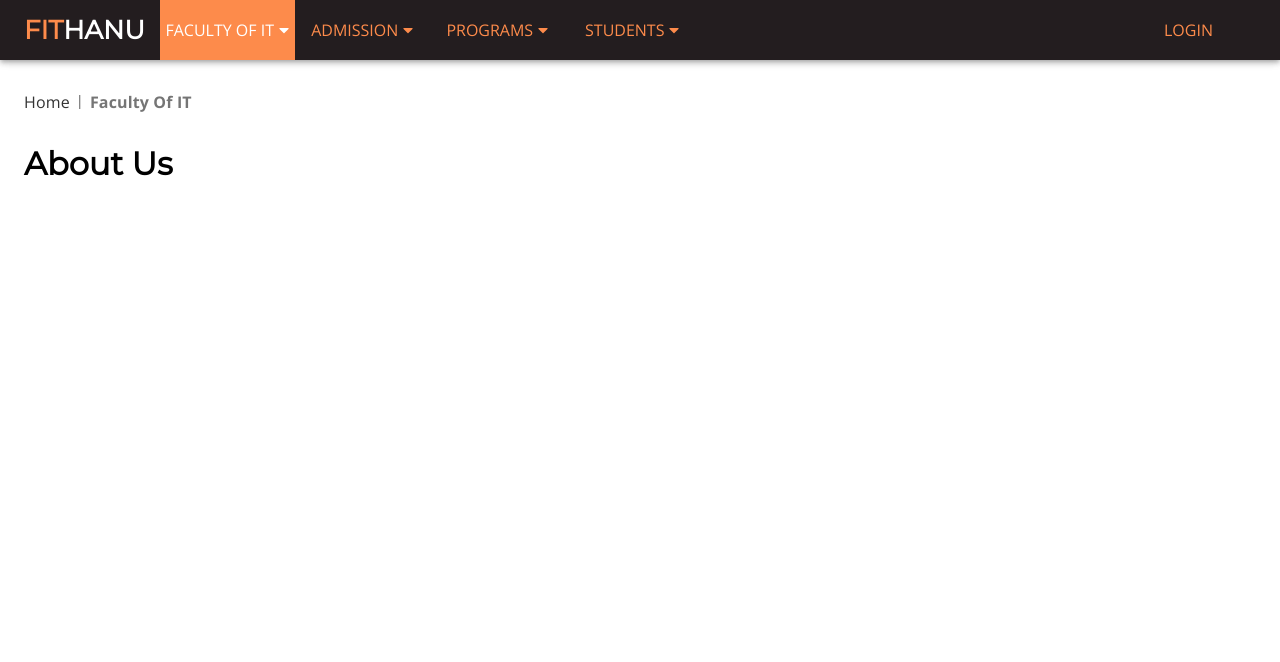
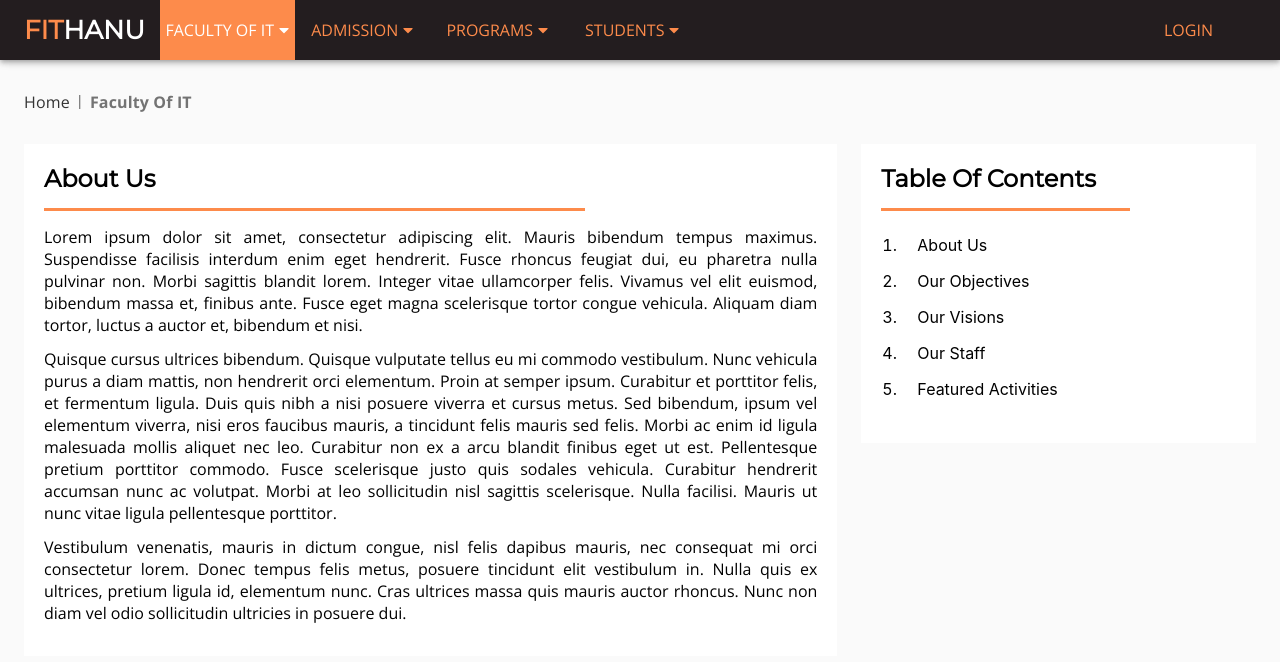
Before and after one commit to locbq/fit-hanu, a React (Create React App) app: page /faculty-of-IT in a window 1280 px wide. Shown: the top 662 px of the page. Built offline with nearby package versions, Linux system fonts and the light colour scheme.

Commit message:
about us page wip

```diff
--- /dev/null
+++ b/src/components/TableOfContents/index.js
@@ -0,0 +1,35 @@
+import React from 'react';
+
+import { Heading2 } from 'components/Headings';
+import {
+  StyledGridHeader,
+  StyledGrid,
+  Divider,
+  StyledNavLink,
+  StyledList,
+  StyledListItem,
+} from './styles';
+
+function TableOfContents({
+  links = [],
+}) {
+  return (
+    <StyledGrid>
+      <StyledGridHeader>
+        <Heading2 margin="0px 0px 15px 0px">Table Of Contents</Heading2>
+        <Divider />
+      </StyledGridHeader>
+
+      <StyledList component="ol">
+        {links.map((link) => (
+          <StyledListItem>
+            <StyledNavLink to={link.url}>{link.title}</StyledNavLink>
+          </StyledListItem>
+        ))}
+      </StyledList>
+
+    </StyledGrid>
+  );
+}
+
+export default TableOfContents;
--- /dev/null
+++ b/src/components/TableOfContents/styles.js
@@ -0,0 +1,39 @@
+import {
+  styled,
+  Grid,
+  List,
+  ListItem,
+} from '@material-ui/core';
+import { NavLink } from 'react-router-dom';
+
+export const StyledGridHeader = styled(Grid)({
+  marginBottom: '15px',
+});
+
+export const StyledGrid = styled(Grid)({
+  background: '#ffffff',
+  padding: '20px',
+});
+
+export const Divider = styled(Grid)({
+  width: '70%',
+  height: '3px',
+  background: '#fd8b4b',
+});
+
+export const StyledNavLink = styled(NavLink)({
+  textDecoration: 'none',
+  transition: '0.25s ease-in-out',
+  color: '#000',
+  '&:hover': {
+    color: '#fd8b4b',
+  },
+});
+
+export const StyledList = styled(List)({
+  paddingLeft: '20px',
+});
+
+export const StyledListItem = styled(ListItem)({
+  display: 'list-item',
+});
--- a/src/components/index.js
+++ b/src/components/index.js
@@ -2,3 +2,4 @@ export { default as Navbar } from './Navbar';
 export { default as Section } from './Section';
 export { default as Button } from './Button';
 export { default as BreadCrumb } from './BreadCrumb';
+export { default as TableOfContents } from './TableOfContents';
--- a/src/index.css
+++ b/src/index.css
@@ -5,6 +5,7 @@ body {
     sans-serif;
   -webkit-font-smoothing: antialiased;
   -moz-osx-font-smoothing: grayscale;
+  background: #fafafa;
 }
 
 code {
--- /dev/null
+++ b/src/pages/FacultyIT/AboutUs/const.js
@@ -0,0 +1,22 @@
+export const contentList = [
+  {
+    title: 'About Us',
+    url: '/faculty-of-IT/about-us',
+  },
+  {
+    title: 'Our Objectives',
+    url: '/faculty-of-IT/our-objectives',
+  },
+  {
+    title: 'Our Visions',
+    url: '/faculty-of-IT/our-visions',
+  },
+  {
+    title: 'Our Staff',
+    url: '/faculty-of-IT/our-staff',
+  },
+  {
+    title: 'Featured Activities',
+    url: '/faculty-of-IT/featured-activities',
+  },
+];
--- a/src/pages/FacultyIT/AboutUs/index.js
+++ b/src/pages/FacultyIT/AboutUs/index.js
@@ -7,12 +7,22 @@ import {
 import {
   Section,
   BreadCrumb,
+  TableOfContents,
 } from 'components';
-import { Heading1 } from 'components/Headings';
+import {
+  Heading2,
+  Paragraph,
+} from 'components/Headings';
+import { contentList } from './const';
+import {
+  StyledGridContent,
+  Divider,
+  StyledGridHeader,
+} from './styles';
 
 function AboutUs() {
   return (
-    <Section>
+    <Section backgroundcolor="#fafafa">
       <BreadCrumb />
       <Container fixed>
         <Grid
@@ -24,13 +34,42 @@ function AboutUs() {
             lg={8}
             md={8}
           >
-            <Heading1>About Us</Heading1>
+            <StyledGridContent>
+              <StyledGridHeader>
+                <Heading2 margin="0px 0px 15px 0px">About Us</Heading2>
+                <Divider />
+              </StyledGridHeader>
+
+              <Paragraph
+                margin="12px 0px"
+                align="justify"
+              >
+                Lorem ipsum dolor sit amet, consectetur adipiscing elit. Mauris bibendum tempus maximus. Suspendisse facilisis interdum enim eget hendrerit. Fusce rhoncus feugiat dui, eu pharetra nulla pulvinar non. Morbi sagittis blandit lorem. Integer vitae ullamcorper felis. Vivamus vel elit euismod, bibendum massa et, finibus ante. Fusce eget magna scelerisque tortor congue vehicula. Aliquam diam tortor, luctus a auctor et, bibendum et nisi.
+
+              </Paragraph>
+
+              <Paragraph
+                margin="12px 0px"
+                align="justify"
+              >
+                Quisque cursus ultrices bibendum. Quisque vulputate tellus eu mi commodo vestibulum. Nunc vehicula purus a diam mattis, non hendrerit orci elementum. Proin at semper ipsum. Curabitur et porttitor felis, et fermentum ligula. Duis quis nibh a nisi posuere viverra et cursus metus. Sed bibendum, ipsum vel elementum viverra, nisi eros faucibus mauris, a tincidunt felis mauris sed felis. Morbi ac enim id ligula malesuada mollis aliquet nec leo. Curabitur non ex a arcu blandit finibus eget ut est. Pellentesque pretium porttitor commodo. Fusce scelerisque justo quis sodales vehicula. Curabitur hendrerit accumsan nunc ac volutpat. Morbi at leo sollicitudin nisl sagittis scelerisque. Nulla facilisi. Mauris ut nunc vitae ligula pellentesque porttitor.
+              </Paragraph>
+
+              <Paragraph
+                margin="12px 0px"
+                align="justify"
+              >
+                Vestibulum venenatis, mauris in dictum congue, nisl felis dapibus mauris, nec consequat mi orci consectetur lorem. Donec tempus felis metus, posuere tincidunt elit vestibulum in. Nulla quis ex ultrices, pretium ligula id, elementum nunc. Cras ultrices massa quis mauris auctor rhoncus. Nunc non diam vel odio sollicitudin ultricies in posuere dui.
+              </Paragraph>
+            </StyledGridContent>
           </Grid>
           <Grid
             item
             lg={4}
             md={4}
-          />
+          >
+            <TableOfContents links={contentList} />
+          </Grid>
         </Grid>
       </Container>
     </Section>
--- /dev/null
+++ b/src/pages/FacultyIT/AboutUs/styles.js
@@ -0,0 +1,19 @@
+import {
+  styled,
+  Grid,
+} from '@material-ui/core';
+
+export const StyledGridContent = styled(Grid)({
+  background: '#ffffff',
+  padding: '20px',
+});
+
+export const Divider = styled(Grid)({
+  width: '70%',
+  height: '3px',
+  background: '#fd8b4b',
+});
+
+export const StyledGridHeader = styled(Grid)({
+  marginBottom: '15px',
+});
```
Also changed, not shown: .eslintrc.js.
